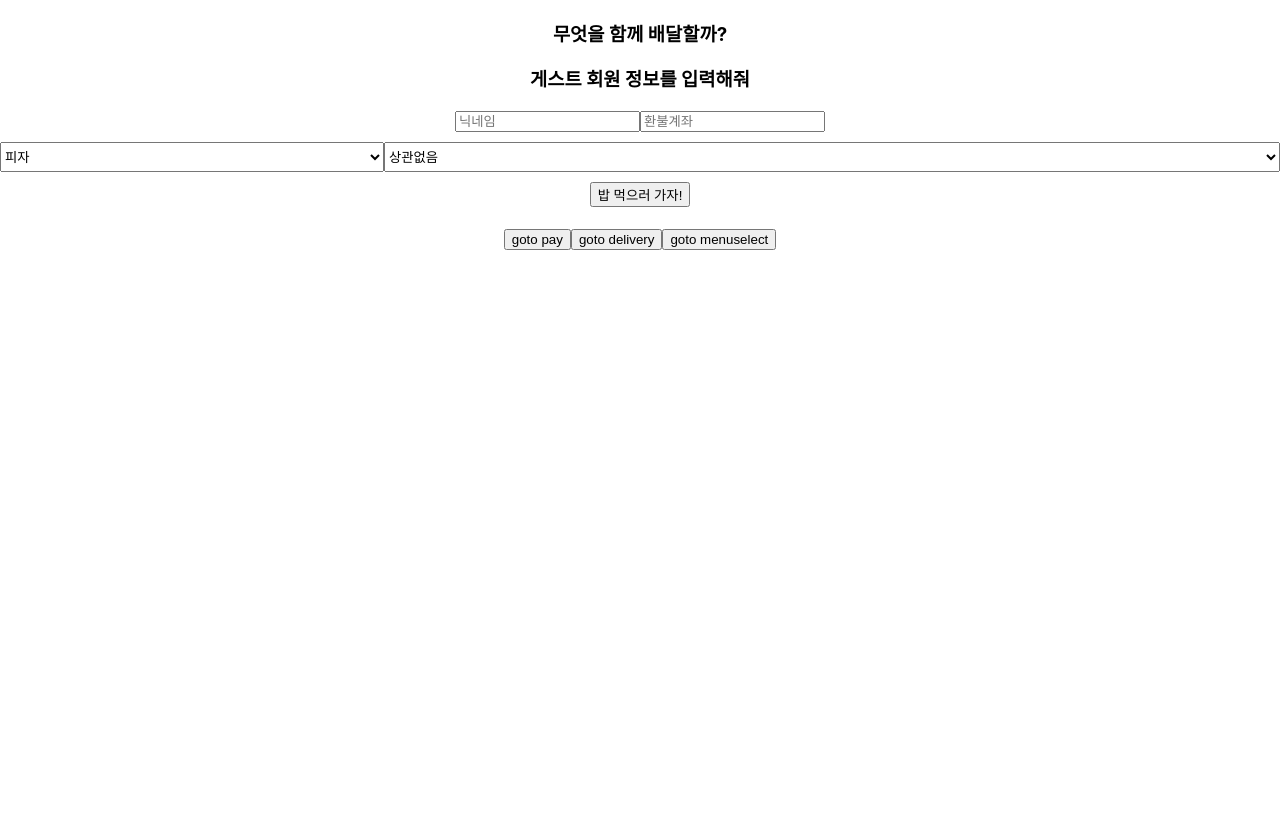
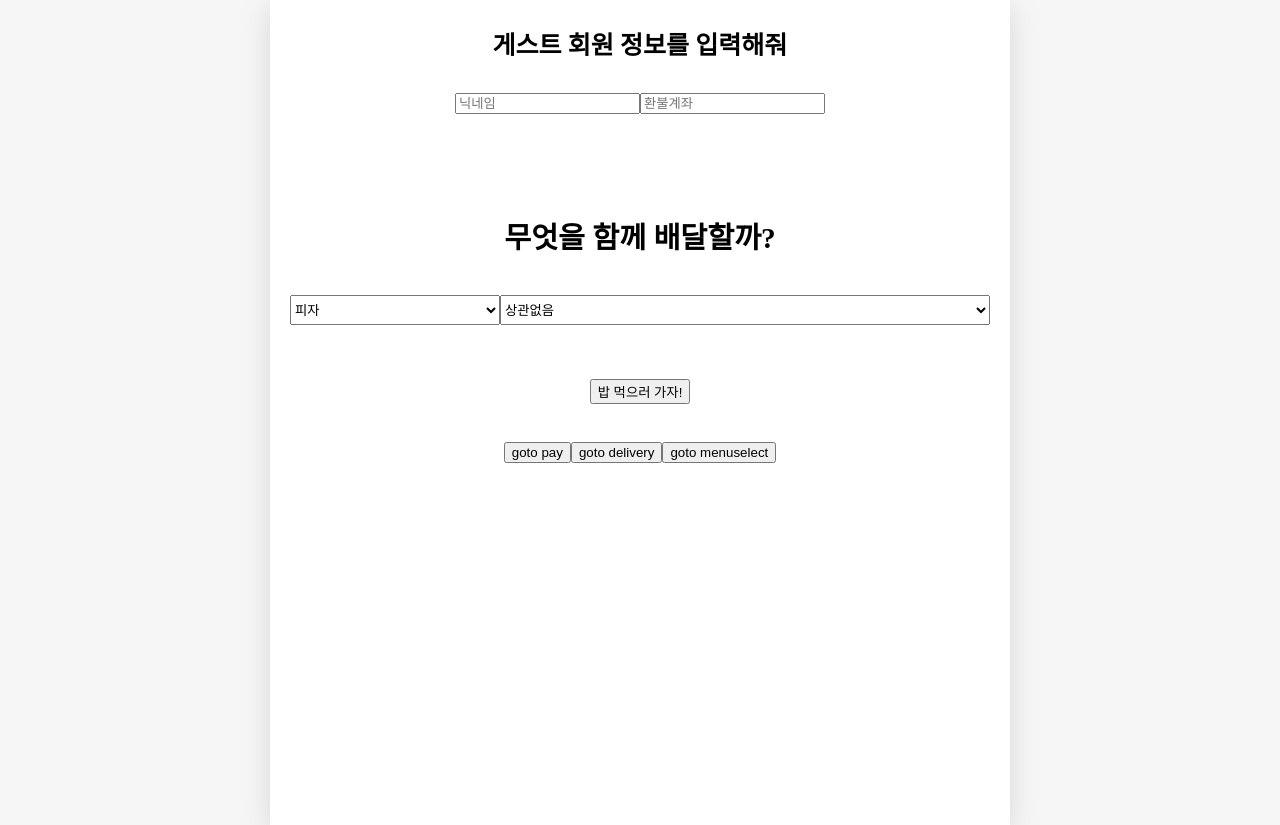
Before and after one commit to 2nd-HUFSummer-Hackathon/SPotato, a React (Create React App) app in the folder domdelivery/: page / in a window 1280 px wide. Before the commit the page ends 800 px from the top, so only its background shows below. Built offline with nearby package versions, Linux system fonts and the light colour scheme.

Commit message:
Update some stuff

```diff
--- a/domdelivery/src/App.css
+++ b/domdelivery/src/App.css
@@ -1,7 +1,41 @@
 .App {
   text-align: center;
 }
+@import url('https://fonts.googleapis.com/css2?family=Nanum+Pen+Script&family=Yeon+Sung&display=swap');
 
+
+body{
+  background-color: #f6f6f6;
+  display:flex;
+  justify-content:center;
+  align-items:center;
+  font-family:"Nanum Pen Script";
+  min-height: 100vh;
+  margin: 0px;
+}
+
+@media (min-width:650px){
+  .App{
+    width:700px;
+  }
+}
+
+@media (max-width:650px){
+  .App{
+    width:90vw;
+  }
+}
+
+#root{
+  background-color: white;
+  box-shadow:rgba(100,100,111,0.2) 0px 7px 29px 0px;
+}
+
+.App{
+  min-height : 100vh;
+  padding-left: 20px;
+  padding-right: 20px;
+}
 
 
 /*Delivery*/
@@ -16,17 +50,17 @@
 }
 
 .Delivery .bike{
-  height: 400px;
+  height: 200px;
   width : 50%;
 }
 
 .Delivery .imgline{
   height: 300px;
-  width: 250%;
+  width: 1000px;
 }
 
 .Delivery .delivery-text{
-  font-size: 20px;
+  font-size: 25px;
   margin-bottom: 20px;
 }
 
@@ -53,12 +87,22 @@
 
 .Home .ControlMenu{
   margin-top: 10px;
-  margin-bottom: 10px;
+  margin-bottom: 50px;
   width:100%;
   height : 30px;
 }
 
+.Home {
+  font-size : 25px;
+}
 
+.UserInfo .guest{
+  font-size:25px;
+}
+
+.UserInfo {
+  margin-bottom: 100px;
+}
 
 /*Pay*/
 .Pay{
--- a/domdelivery/src/component/UserInfo.js
+++ b/domdelivery/src/component/UserInfo.js
@@ -9,7 +9,7 @@ function UserInfo() {
 
   return (
     <div className="UserInfo">
-      <h3 >게스트 회원 정보를 입력해줘</h3>
+      <h3 className="guest">게스트 회원 정보를 입력해줘</h3>
       <input placeholder='닉네임' onChange={onChange} value={text} />
       <input placeholder='환불계좌' onChange={onChange} value={text} />
     </div>
--- a/domdelivery/src/pages/Home.js
+++ b/domdelivery/src/pages/Home.js
@@ -53,8 +53,10 @@ function Home() {
 
   return (
     <div className="Home">
+      <UserInfo />
+
       <h3>무엇을 함께 배달할까?</h3>
-      <UserInfo />
+
       <div className="select">
         <ControlMenu
           value={foodType}
```
